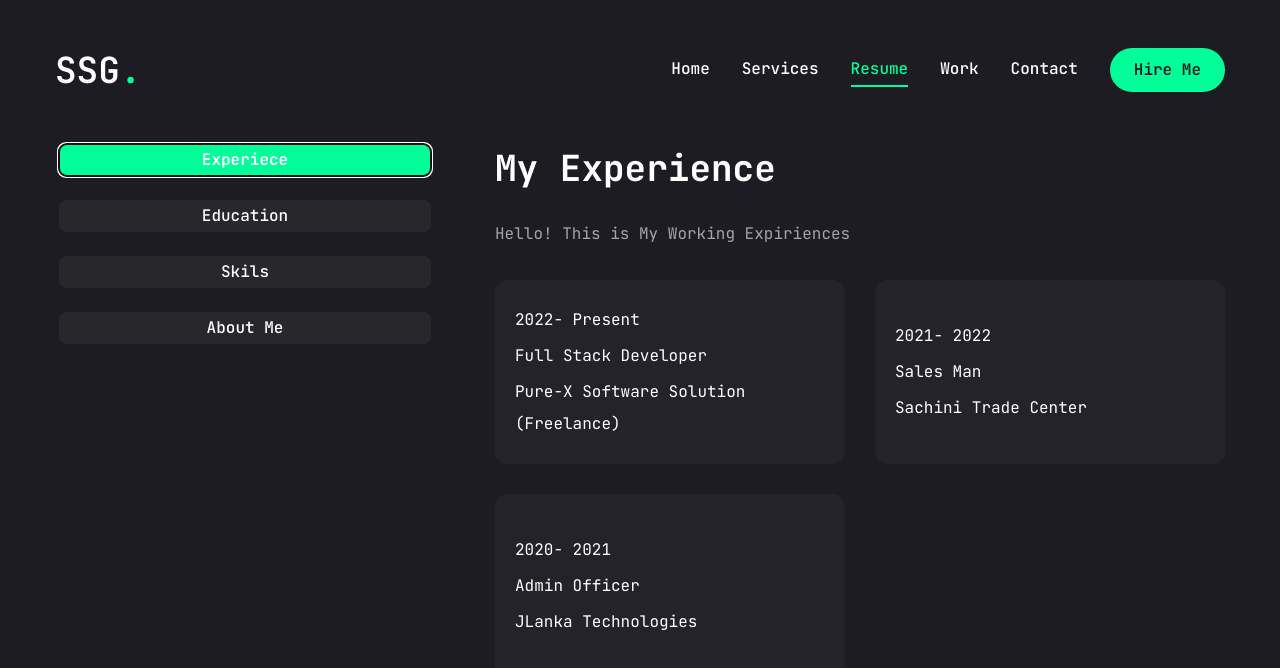
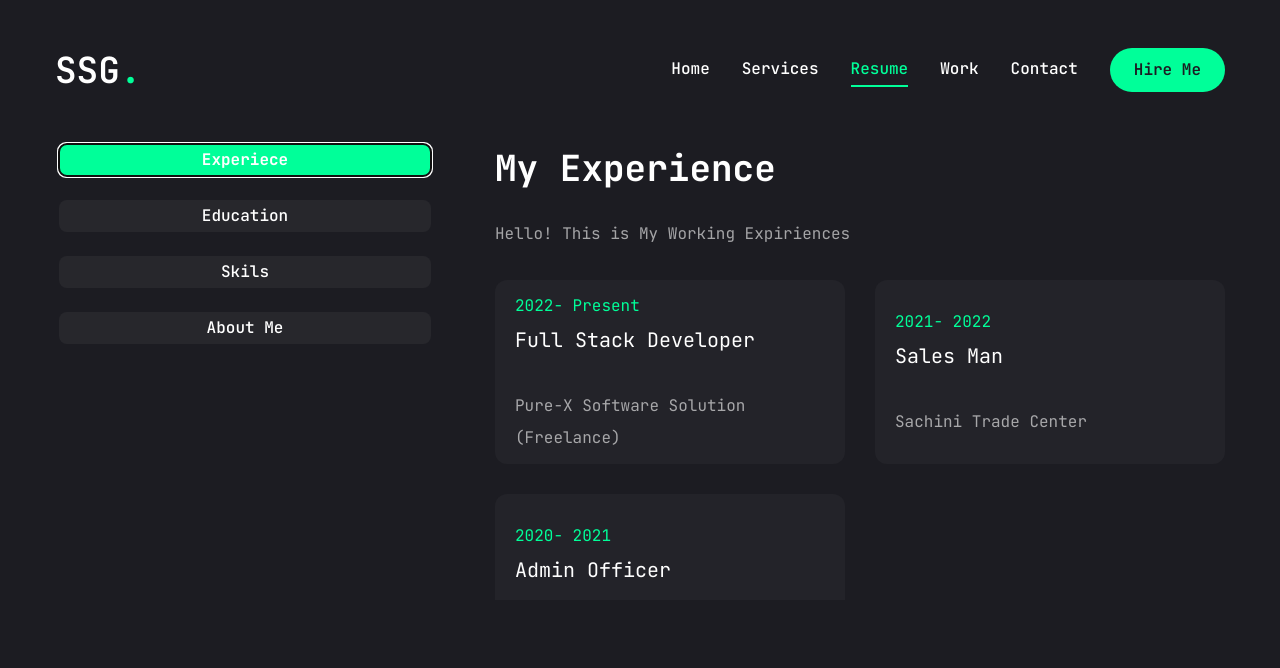
Before and after one commit to ProSachintha/MyPortfolio, a Next.js app: page /Resume in a window 1280 px wide. Both pictures are taken after a click on the tab "Experiece". Shown: the top 668 px of the page. Built offline with nearby package versions, Linux system fonts and the light colour scheme.

Commit message:
resum scroll view update

```diff
--- a/app/Resume/page.jsx
+++ b/app/Resume/page.jsx
@@ -181,15 +181,13 @@ const Resume = () => {
             <div className="flex flex-col gap-[30px] text-center xl:text-left">
                 <h3 className="text-4xl font-bold">{experience.title}</h3>
                 <p className="max-w-[600px] text-white/60 mx-auti xl:mx-0">{experience.description}</p>
-                <ScrollArea>
-                  <ul className="grid grid-cols-1 lg:grid-cols-2  gap-[30px] ">
+                <ScrollArea className="h-[320px]"><ul className="grid grid-cols-1 lg:grid-cols-2  gap-[30px] ">
                     {experience.item.map((item,index)=>{
                       return <li key={index} className="bg-[#232329] h-[184px] py-6 px-18  rounded-xl flex flex-col justify-center item-center lg:items-start lg:px-5 gap-1">
-                        <span>{item.duration}</span>
-                        <h3>{item.position}</h3>
-                        <div>
-                          <span></span>
-                          <p>{item.company}</p>
+                        <span className="text-accent-default">{item.duration}</span>
+                        <h3 className="text-xl  min-h-[60px] text-center lg:text-left">{item.position}</h3>
+                        <div className="flex flex-col item-center gap-1">
+                          <p className="text-white/60">{item.company}</p>
                         </div>
                       </li>
                     })}
@@ -201,15 +199,15 @@ const Resume = () => {
           <div className="flex flex-col gap-[30px] text-center xl:text-left">
                 <h3 className="text-4xl font-bold">{education.title}</h3>
                 <p className="max-w-[600px] text-white/60 mx-auti xl:mx-0">{education.description}</p>
-                <ScrollArea>
+                <ScrollArea className="h-[320px]">
                   <ul className="grid grid-cols-1 lg:grid-cols-2  gap-[30px] ">
                     {education.item.map((item,index)=>{
                       return <li key={index} className="bg-[#232329] h-[184px] py-6 px-18  rounded-xl flex flex-col justify-center item-center lg:items-start lg:px-5 gap-1">
-                        <span>{item.duration}</span>
-                        <h3>{item.position}</h3>
-                        <div>
-                          <span></span>
-                          <p>{item.company}</p>
+                        <h3 className="text-xl  min-h-[60px] text-center lg:text-left">{item.program}</h3>
+                        <span className="text-accent-default">{item.duration}</span>
+                        <div className="flex flex-col item-center gap-1">
+
+                          <p className="text-white/60">{item.institute}</p>
                         </div>
                       </li>
                     })}
--- a/components/ui/scroll-area.jsx
+++ b/components/ui/scroll-area.jsx
@@ -32,7 +32,7 @@ const ScrollBar = React.forwardRef(({ className, orientation = "vertical", ...pr
       className
     )}
     {...props}>
-    <ScrollAreaPrimitive.ScrollAreaThumb className="relative flex-1 rounded-full bg-slate-200 dark:bg-slate-800" />
+    <ScrollAreaPrimitive.ScrollAreaThumb className="relative flex-1 rounded-full bg-accent-default dark:bg-slate-800" />
   </ScrollAreaPrimitive.ScrollAreaScrollbar>
 ))
 ScrollBar.displayName = ScrollAreaPrimitive.ScrollAreaScrollbar.displayName
```
